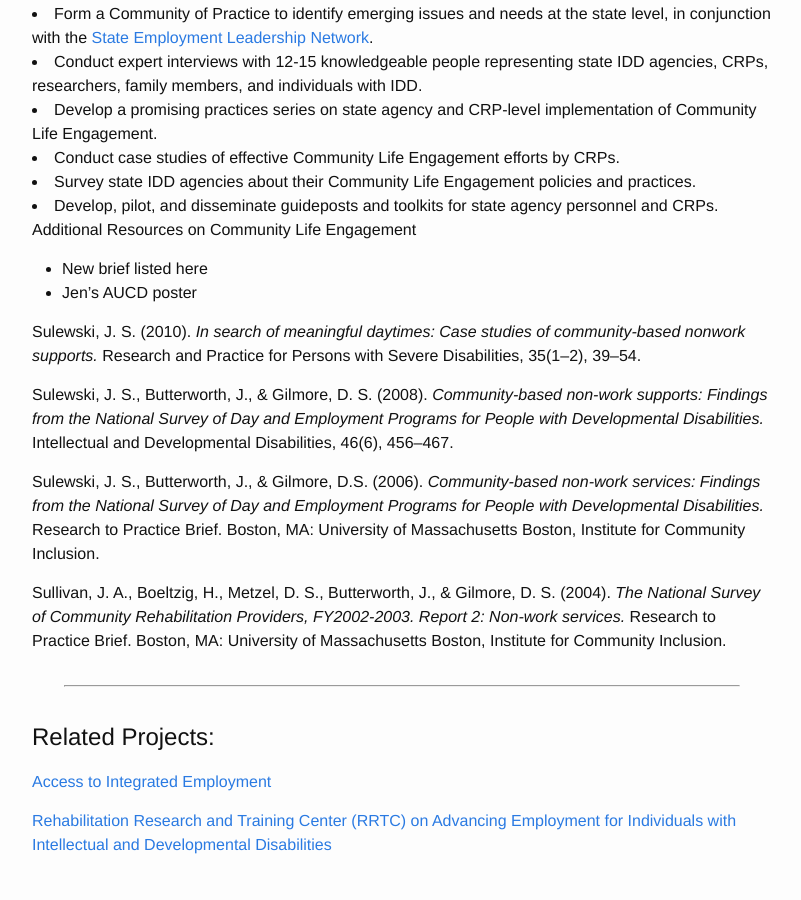
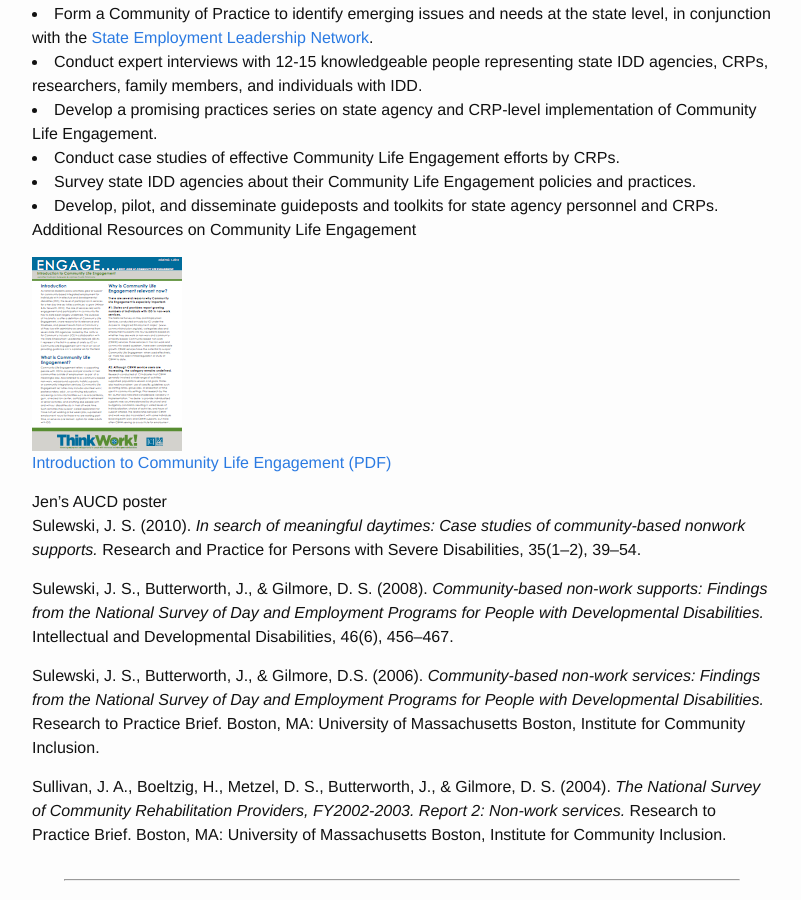
Before and after one commit to communityinclusion/COMMUNITYLIFEENGAGEMENT.ORG, a Jekyll site: the page built from index.html, in a window 1280 px wide and 900 px high, scrolled down 1165 px. Shown: the whole window, without its empty margins (238-1039 px from the left). Built offline with Jekyll 4.4.1, drawn with Linux system fonts in a browser that asks for light colours.

Commit message:
posted CLE brief

```diff
--- a/index.html
+++ b/index.html
@@ -38,10 +38,15 @@ Presents</p>
 <li>Develop, pilot, and disseminate guideposts and toolkits for state agency personnel and CRPs.</li>
 
 <p>Additional Resources on Community Life Engagement</p>
-<ul>
-  <li>New brief listed here</li>
-  <li>Jen’s AUCD poster </li>
-</ul>
+
+<div class="row">
+  <div class="col-md-6"><a href="img/CLE_issue1.pdf"><img src="img/CLE_issue1_.png" alt="Download CLE issue 1"><p>Introduction to Community Life Engagement (PDF)</a></div>
+  <div class="col-md-6">Jen’s AUCD poster</div>
+</div>
+
+
+
+
 
 <p>Sulewski, J. S. (2010). <em>In search of meaningful daytimes: Case studies of community-based nonwork supports.</em> Research and Practice for Persons with Severe Disabilities, 35(1–2), 39–54. </p>
 
```
Also changed, not shown: img/CLE_issue1_.png (added), 2 other files.
